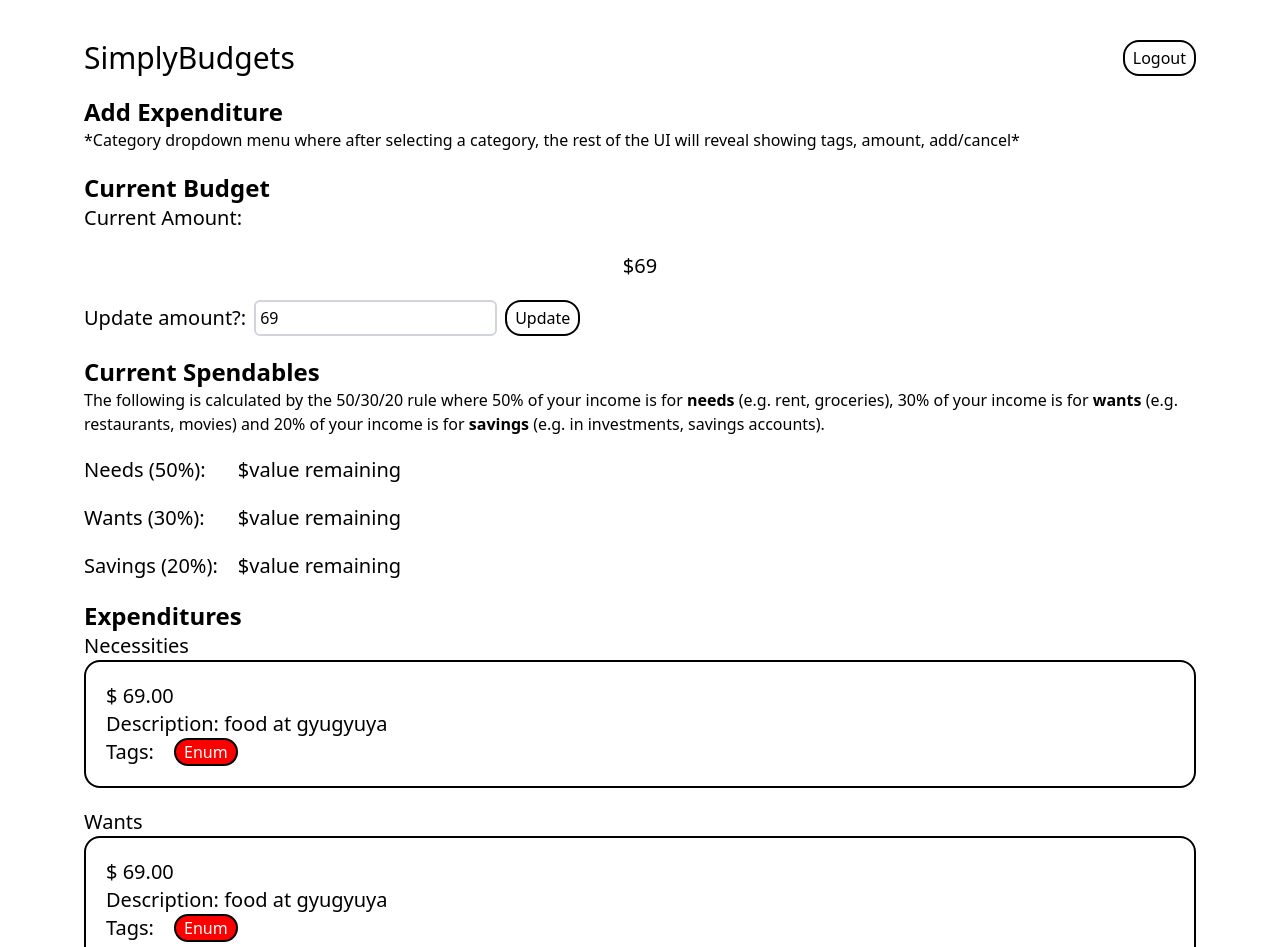
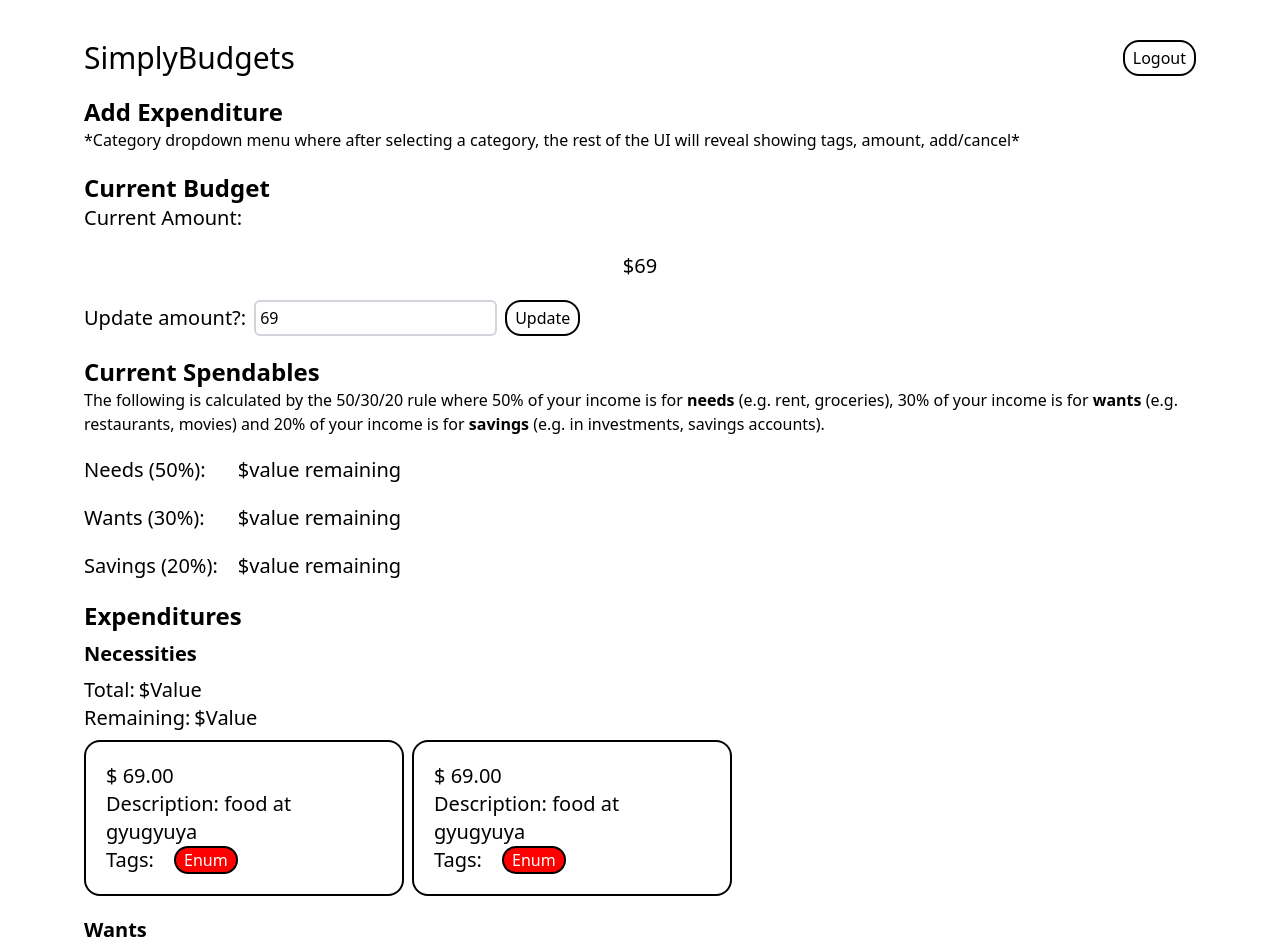
Before and after one commit to AloyBranCheung/budget-calculator, a React (Vite) app: page / in a window 1280 px wide. Shown: the top 947 px of the page. Built offline with nearby package versions, Linux system fonts and the light colour scheme; a web font is replaced by a local one; what tw-elements would draw is missing.

Commit message:
adds styilng

```diff
--- a/src/components/CalculatorContainer/CurrBudgetDisplay.tsx
+++ b/src/components/CalculatorContainer/CurrBudgetDisplay.tsx
@@ -11,7 +11,7 @@ export default function CurrBudgetDisplay() {
       <div>
         <TitleText title="Current Amount:" />
         <div className="flex items-center justify-center">
-          <TitleText className="text-8xl my-5" title="$69" />
+          <TitleText className="text-7xl my-5" title="$69" />
         </div>
       </div>
       <div className="flex gap-2 flex-col sm:flex-row sm:items-center">
--- a/src/components/CalculatorContainer/ExpendCategory.tsx
+++ b/src/components/CalculatorContainer/ExpendCategory.tsx
@@ -3,6 +3,7 @@ import TitleText from "../UI/typography/TitleText";
 // utils/types
 import { ExpenditureItem } from "../../@types/expenditures";
 import ExpendItem from "./ExpendItem";
+import KeyValueText from "../UI/KeyValueText";
 
 interface ExpendCategoryProps {
   title: string;
@@ -15,9 +16,13 @@ export default function ExpendCategory({ title, items }: ExpendCategoryProps) {
   ));
 
   return (
-    <div>
-      <TitleText title={title} />
-      {expenditureItems}
+    <div className="flex flex-col gap-2">
+      <TitleText bold title={title} />
+      <div>
+        <KeyValueText label="Total:" value="$Value" />
+        <KeyValueText label="Remaining:" value="$Value" />
+      </div>
+      <div className="flex gap-2">{expenditureItems}</div>
     </div>
   );
 }
--- a/src/components/CalculatorContainer/ExpendItem.tsx
+++ b/src/components/CalculatorContainer/ExpendItem.tsx
@@ -10,7 +10,7 @@ interface ExpendItemProps {
 
 export default function ExpendItem({ item }: ExpendItemProps) {
   return (
-    <div className="border-2 border-solid rounded-2xl border-black p-5">
+    <div className="border-2 border-solid rounded-2xl border-black p-5 w-80">
       <TitleText className="text-4xl" title={`$ ${item.value.toFixed(2)}`} />
       <TitleText title={`Description: ${item.description}`} />
       <div className="flex gap-5">
--- a/src/components/CalculatorContainer/ExpenditureHistory.tsx
+++ b/src/components/CalculatorContainer/ExpenditureHistory.tsx
@@ -1,9 +1,22 @@
 import React from "react";
 import SectionTitle from "../UI/typography/SectionTitle";
 import ExpendCategory from "./ExpendCategory";
-import { ExpenditureItem } from "../../@types/Expenditures";
+import { ExpenditureItem } from "../../@types/expenditures";
 
 const DUMMY_ITEMS: ExpenditureItem[] = [
+  {
+    id: 0,
+    value: 69,
+    date: 1681518044,
+    description: "food at gyugyuya",
+    categories: [
+      {
+        color: "white",
+        tagCategory: "Enum",
+        backgroundColor: "red",
+      },
+    ],
+  },
   {
     id: 0,
     value: 69,
@@ -22,7 +35,7 @@ const DUMMY_ITEMS: ExpenditureItem[] = [
 export default function ExpenditureHistory() {
   return (
     <div>
-      <SectionTitle bold title="Expenditures" />
+      <SectionTitle className="mb-2" bold title="Expenditures" />
       <div className="flex flex-col gap-5">
         <ExpendCategory items={DUMMY_ITEMS} title="Necessities" />
         <ExpendCategory items={DUMMY_ITEMS} title="Wants" />
--- a/src/components/UI/Chip.tsx
+++ b/src/components/UI/Chip.tsx
@@ -4,12 +4,18 @@ interface ChipProps {
   label: string;
   color?: string;
   backgroundColor?: string;
+  className?: string;
 }
 
-export default function Chip({ label, color, backgroundColor }: ChipProps) {
+export default function Chip({
+  label,
+  color,
+  backgroundColor,
+  className,
+}: ChipProps) {
   return (
     <div
-      className="border-2 border-solid rounded-2xl border-black px-2"
+      className={`border-2 border-solid rounded-2xl border-black px-2 ${className}`}
       style={{ color, backgroundColor: backgroundColor }}
     >
       {label}
--- /dev/null
+++ b/src/components/UI/KeyValueText.tsx
@@ -0,0 +1,23 @@
+import React from "react";
+import TitleText from "./typography/TitleText";
+
+interface KeyValueTextProps {
+  label: string;
+  value: string;
+  className?: string;
+  textClassName?: string;
+}
+
+export default function KeyValueText({
+  label,
+  value,
+  className,
+  textClassName,
+}: KeyValueTextProps) {
+  return (
+    <div className={`flex gap-1 items-center ${className}`}>
+      <TitleText className={textClassName} title={label} />
+      <TitleText className={textClassName} title={value} />
+    </div>
+  );
+}
--- a/src/components/UI/typography/SectionTitle.tsx
+++ b/src/components/UI/typography/SectionTitle.tsx
@@ -3,8 +3,15 @@ import React from "react";
 interface SectionTitleProps {
   title: string;
   bold?: boolean;
+  className?: string;
 }
 
-export default function SectionTitle({ title, bold }: SectionTitleProps) {
-  return <h2 className="text-2xl">{bold ? <b>{title}</b> : title}</h2>;
+export default function SectionTitle({
+  title,
+  bold,
+  className,
+}: SectionTitleProps) {
+  return (
+    <h2 className={`text-2xl ${className}`}>{bold ? <b>{title}</b> : title}</h2>
+  );
 }
--- a/src/components/UI/typography/TitleText.tsx
+++ b/src/components/UI/typography/TitleText.tsx
@@ -2,9 +2,12 @@ import React from "react";
 
 interface TitleTextProps {
   title: string | number;
+  bold?: boolean;
   className?: string;
 }
 
-export default function TitleText({ title, className }: TitleTextProps) {
-  return <h3 className={`text-xl ${className}`}>{title}</h3>;
+export default function TitleText({ title, className, bold }: TitleTextProps) {
+  return (
+    <h3 className={`text-xl ${className}`}>{bold ? <b>{title}</b> : title}</h3>
+  );
 }
```
